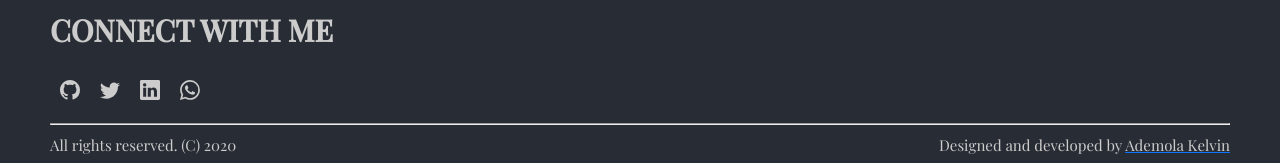
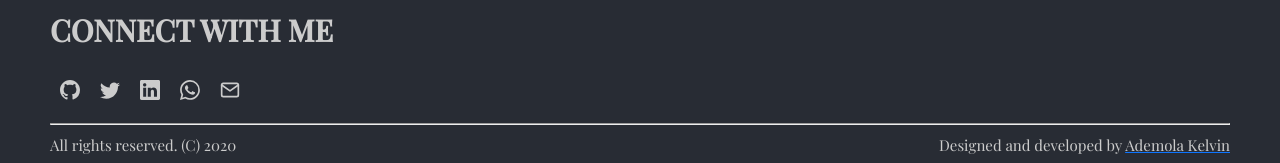
Before and after one commit to Adegbite1999/portfolio_v1, a React (Create React App) app: page / in a window 1280 px wide. Shown: the part 1760-1923 px from the top of the page. Built offline with nearby package versions, Linux system fonts and the light colour scheme; a web font is replaced by a local one.

Commit message:
feat: add email link

```diff
--- a/src/components/Footer.jsx
+++ b/src/components/Footer.jsx
@@ -1,6 +1,7 @@
 import React from 'react';
 import {BsGithub, BsTwitter,BsLinkedin,BsWhatsapp} from 'react-icons/bs'
 import '../styles/style.css'
+import {FiMail} from 'react-icons/fi'
 
 function Footer() {
     return (
@@ -11,6 +12,7 @@ function Footer() {
                 <button><a href="https://twitter.com/kelvin_ademola"><BsTwitter size={20}/></a></button>
                 <button><a href="https://www.linkedin.com/public-profile/settings?trk=d_flagship3_profile_self_view_public_profile&lipi=urn%3Ali%3Apage%3Ad_flagship3_profile_self_edit_contact_info%3BIXets8AGSymmVPMt4c1Ahg%3D%3D"><BsLinkedin size={20}/></a></button>
                 <button><a href="https://api.whatsapp.com/send?phone=8104750773&text=Hello%20kelvin"><BsWhatsapp size={20}/></a></button>
+                <button><a href="mailto: Adegbiteademola1999@gmail.com"><FiMail size={20}/></a></button>
             </div>
             <hr className="hr"/>
             <div className="right">
```
